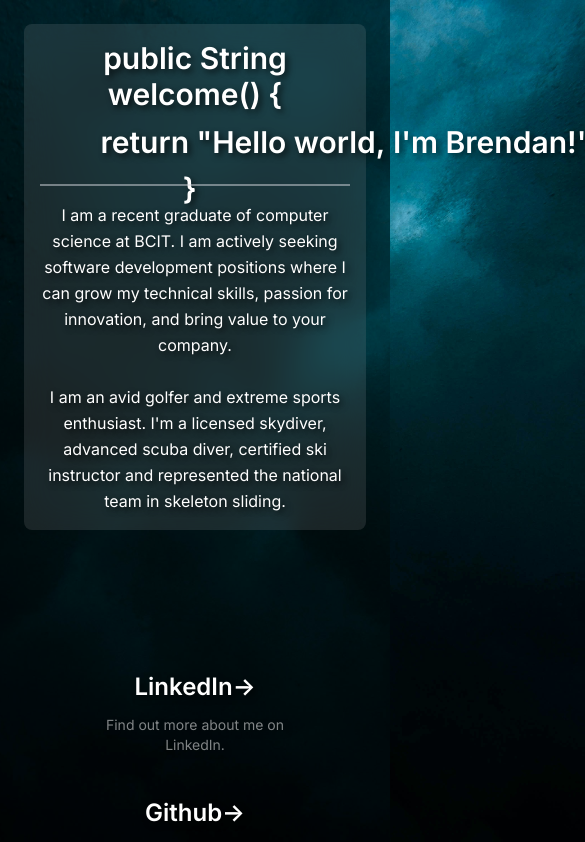
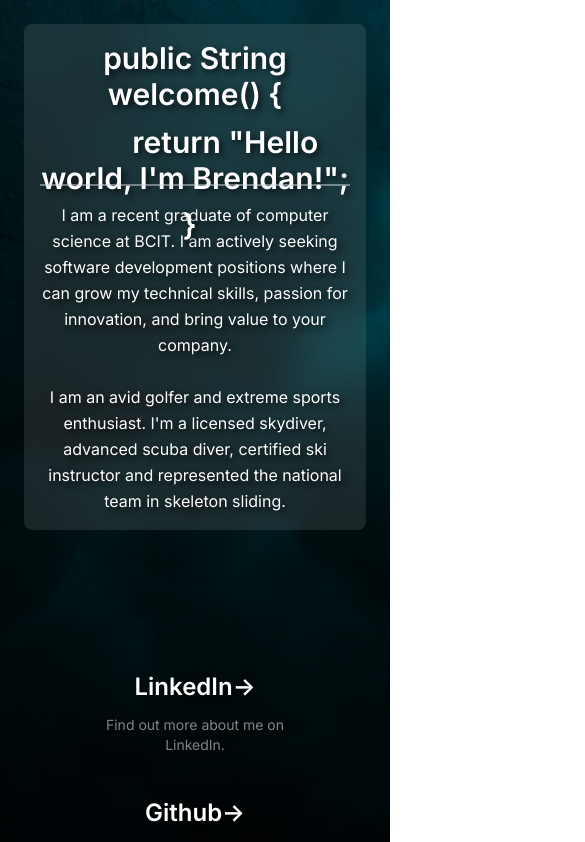
Before and after one commit to Brendan-Doy1e/Portfolio-Website, a Next.js app: page / in a window 390 px wide. Shown: the top 842 px of the page, 585 px wide, since content can reach past the window. Built offline with nearby package versions, Linux system fonts and the light colour scheme.

Commit message:
splitting line for mobile to fit

```diff
--- a/components/TypeAnimationComponent.tsx
+++ b/components/TypeAnimationComponent.tsx
@@ -5,9 +5,21 @@ import { TypeAnimation } from 'react-type-animation';
 import { isMobile } from 'react-device-detect';
 
 export default function TypeAnimationComponent() {
+  const mobileSequence = [
+    1200,
+    'return "Hello world,',
+    3000,
+    'I\'m Brendan!";}'
+  ];
+
+  const desktopSequence = [
+    1200,
+    '        return "Hello world, I\'m Brendan!";'
+  ];
+
   return (
-    <div className={isMobile ? "h-32" : "h-32"}>
-      <div className="mb-3 text-3xl font-semibold text-white text-shadow-lg">
+    <div className={`relative ${isMobile ? "h-auto" : "h-32"} w-full`}>
+      <div className="mb-3 text-3xl font-semibold text-white text-shadow-lg whitespace-pre-wrap break-words">
         <TypeAnimation
           sequence={['public String welcome() {']}
           wrapper="div"
@@ -15,18 +27,16 @@ export default function TypeAnimationComponent() {
           repeat={0}
         />
       </div>
-      <div className="mb-3 text-3xl font-semibold text-white text-shadow-lg">
+      <div className="mb-3 text-3xl font-semibold text-white text-shadow-lg whitespace-pre-wrap break-words">
         <TypeAnimation
-          sequence={[
-            1200,
-            '        return "Hello world, I\'m Brendan!";'.replace(/ /g, '\u00a0'),
-          ]}
+          sequence={isMobile ? mobileSequence : desktopSequence}
           wrapper="div"
           cursor={false}
           repeat={0}
         />
       </div>
-      <div className="mb-3 text-3xl font-semibold text-white text-shadow-lg">
+      {!isMobile && (
+      <div className="mb-3 text-3xl font-semibold text-white text-shadow-lg whitespace-pre-wrap break-words">
         <TypeAnimation
           sequence={[
             4200,
@@ -37,6 +47,7 @@ export default function TypeAnimationComponent() {
           repeat={0}
         />
       </div>
+      )}
     </div>
   );
 }
```
